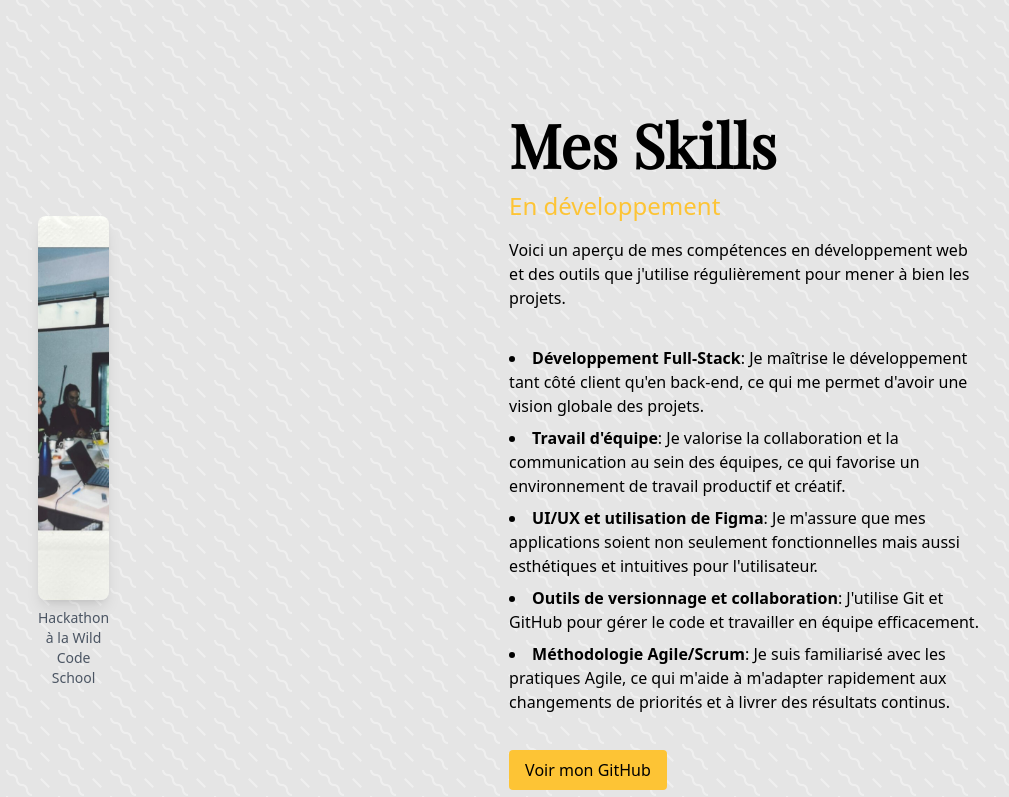
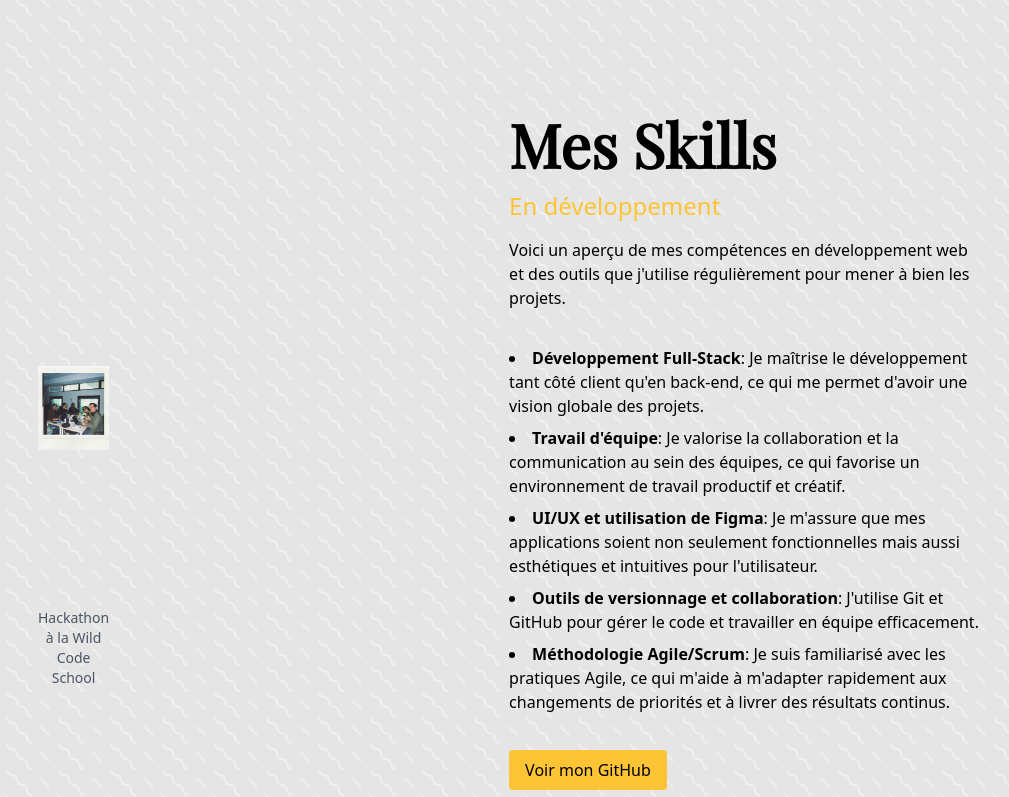
Before and after one commit to bastien-fournier/New-PortFolio-Bastien, a React (Vite) app: page / in a window 1280 px wide. Shown: the part 660-1457 px from the top of the page, without its empty margins (202-1211 px from the left). Built offline with nearby package versions, Linux system fonts and the light colour scheme; a web font is replaced by a local one.

Commit message:
fix picture

```diff
--- a/src/components/SkillsTitle.jsx
+++ b/src/components/SkillsTitle.jsx
@@ -6,10 +6,11 @@ export default function SkillsTitle() {
       <div className="ml-0 lg:ml-40">
         <figure className="flex flex-col items-center">
           <img
-            className="w-48 h-48 sm:w-48 sm:h-48 md:w-64 md:h-64 lg:w-96 lg:h-96 object-cover shadow-lg rounded-lg"
+            className="w-48 h-48 sm:w-48 sm:h-48 md:w-64 md:h-64 lg:w-96 lg:h-96 object-contain "
             src={GroupePicture}
             alt="Groupe"
           />
+
           <figcaption className="text-center mt-2 text-sm text-gray-600">
             Hackathon à la Wild Code School
           </figcaption>
```
